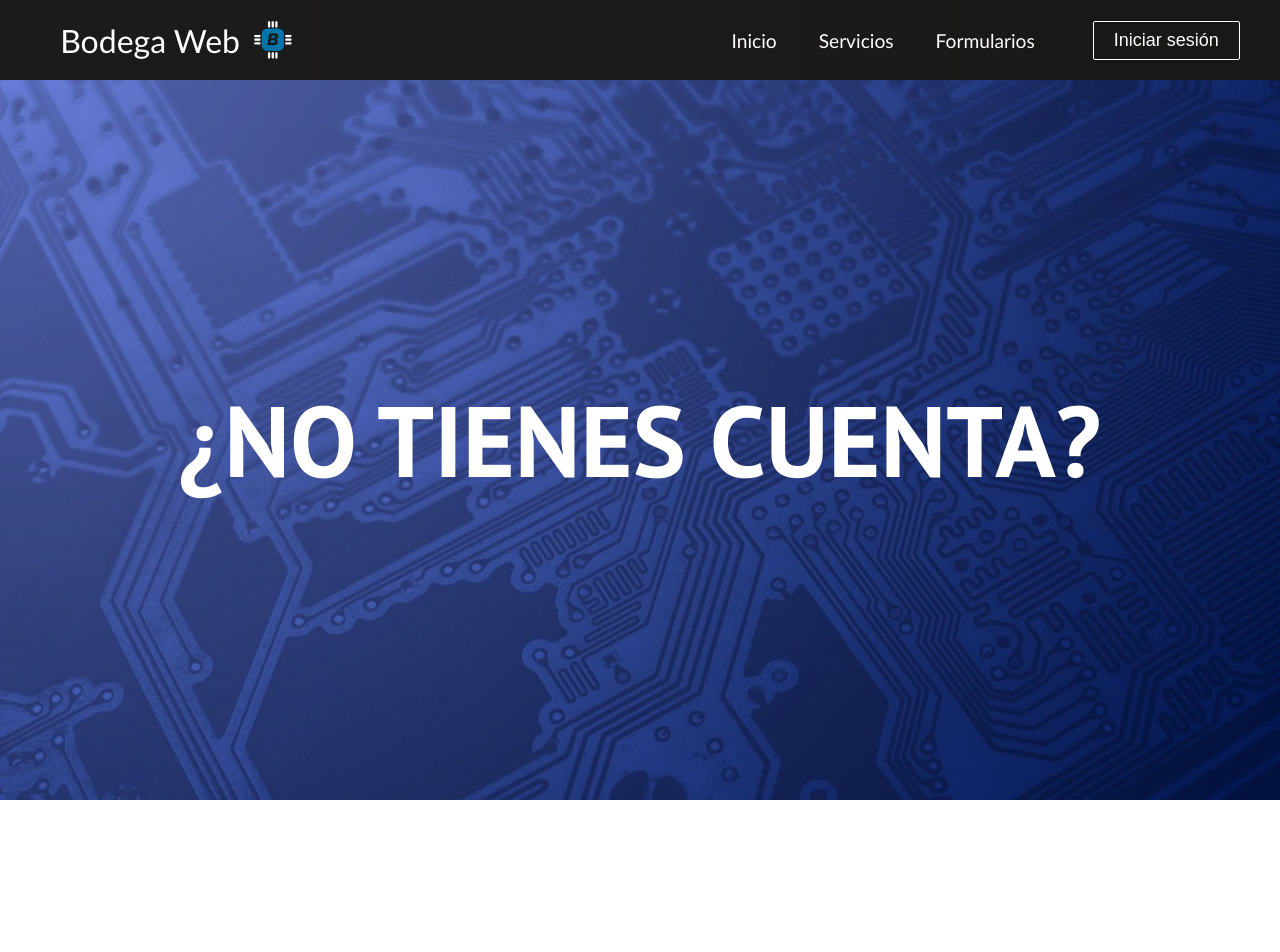
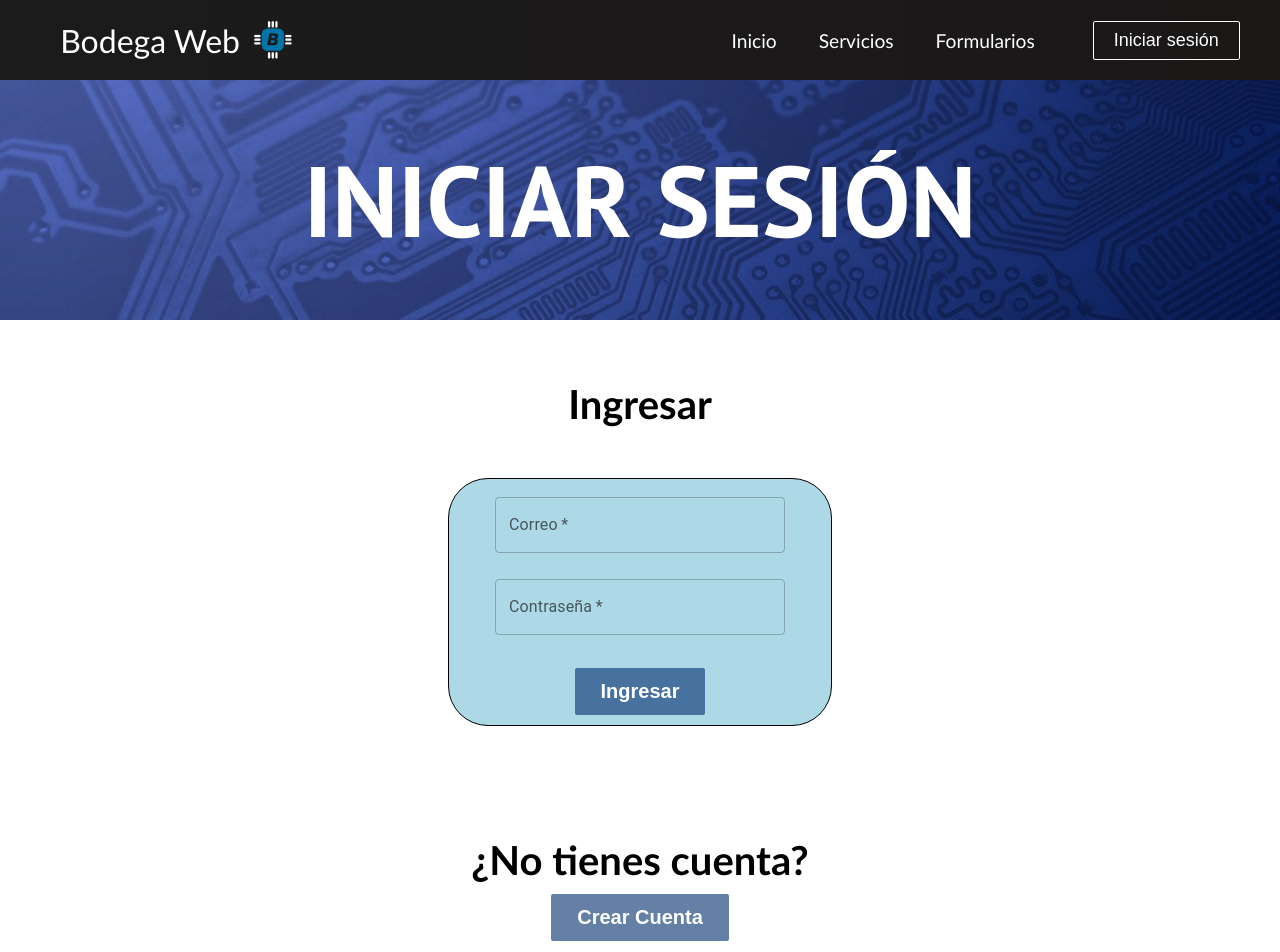
Before and after one commit to BODEGA-TEC/BODEGA_FRONTEND, a React (Create React App) app in the folder react-website-bodega/: page /log-in in a window 1280 px wide. Shown: the top 952 px of the page. Before the commit the page ends 800 px from the top, so only its background shows below. Built offline with nearby package versions, Linux system fonts and the light colour scheme.

Commit message:
Login
Frontend del login incluído.

```diff
--- a/react-website-bodega/src/App.css
+++ b/react-website-bodega/src/App.css
@@ -1,7 +1,7 @@
 * {
   box-sizing: border-box;
   margin: 0;
-  padding: 0;
+  padding: 1;
 }
 
 .home,
@@ -13,7 +13,7 @@
   font-family: 'PT Sans', sans-serif;
   margin: 0;
   display: flex;
-  height: 90vh;
+  height: 30vh;
   align-items: center;
   justify-content: center;
   font-size: 3rem;
--- a/react-website-bodega/src/components/Button/Button.css
+++ b/react-website-bodega/src/components/Button/Button.css
@@ -15,6 +15,13 @@
     background-color: var(--primary);
     color: #242424;
     border: 1px solid var(--primary);
+  }
+  .btn--secundary{
+    background-color:rgba(14, 56, 117, 0.637);
+    color: #ffffff;
+    font-weight: bold;
+    border: 2px black;
+    margin-bottom: 10px;
   }
 
   .btn--outline {
@@ -42,3 +49,10 @@
     color: #242424;
     transition: 250ms;
   }
+  .btn--secundary:hover {
+    transition: all 0.3s ease-out;
+    background: rgb(23, 31, 97);
+    color: #fffdfd;
+    transition: 250ms;
+    margin-bottom: 10px;
+  }
--- a/react-website-bodega/src/components/Button/Button.js
+++ b/react-website-bodega/src/components/Button/Button.js
@@ -1,7 +1,7 @@
 import React from 'react'
 import './Button.css';
 
-const STYLES = ['btn--primary', 'btn--outline', 'btn--test'];
+const STYLES = ['btn--primary', 'btn--secundary','btn--outline', 'btn--test'];
 const SIZES = ['btn--medium', 'btn--large'];
 
 export const Button = ({
--- a/react-website-bodega/src/components/Footer/Footer.js
+++ b/react-website-bodega/src/components/Footer/Footer.js
@@ -11,7 +11,7 @@ function Footer() {
             <div class='footer-link-items'>
               <h2>Sobre Nosotros</h2>
               <Link to='/services'>¿Cómo funciona?</Link>
-              <Link to='/'>Ubicación</Link>
+              <Link to='/services'>Ubicación</Link>
               <Link to='/terms'>Términos de servicio</Link>
             </div>
       </div>
--- a/react-website-bodega/src/components/HeroSection/HeroSection.css
+++ b/react-website-bodega/src/components/HeroSection/HeroSection.css
@@ -16,7 +16,7 @@ video {
 
 .hero-container {
   /* background: url('/public/images/img-home.jpg') center center/cover no-repeat; */
-  height: 100vh;
+  height: 50vh;
   width: 100%;
   display: flex;
   flex-direction: column;
--- a/react-website-bodega/src/pages/LogIn.js
+++ b/react-website-bodega/src/pages/LogIn.js
@@ -1,6 +1,83 @@
 import React from 'react';
 import '../App.css';
+import Footer from '../components/Footer/Footer';
+import Text from '../components/Text/Text';
+import Box from '@mui/material/Box';
+import TextField from '@mui/material/TextField';
+import { Button } from '../components/Button/Button';
 
 export default function LogIn() {
-  return <h1 className='log-in'>¿NO TIENES CUENTA?</h1>;
+  return (
+    <>
+    <h1 className='log-in'>INICIAR SESIÓN</h1>
+    <div style={{textAlign: 'center', paddingTop: '50px', marginLeft: "20%", marginRight: "20%", marginBottom: "50px"}}>
+        <Text
+          text_style = 'text_title'
+          text = 'Ingresar'
+        />
+    </div>
+    <div style={{marginTop: '50px', marginBottom: '50px', marginRight:'35%', marginLeft: '35%', textAlign:'center'}}>
+      <Box
+        component="form"
+        sx={{
+          backgroundColor: 'lightblue',
+          border: 1,
+          borderRadius: 10,
+          maxWidth: '100%',
+          '& .MuiTextField-root': { m: 1, width: '25ch' },
+        }}
+        noValidate
+        autoComplete="off"
+      >
+        <div style={{marginBottom: '10px', marginTop:'10px'}}>
+          <TextField
+
+            required
+            id="mail_login"
+            label="Correo"
+            defaultValue=""
+          />
+        </div>
+        <div style={{marginBottom: "25px"}}>
+          <TextField
+            required
+            id="pass_login"
+            label="Contraseña"
+            defaultValue=""
+          />
+        </div>
+        <Button
+          className='btns'
+          buttonStyle= 'btn--secundary'
+          buttonSize = 'btn--large'
+          onClick={boton_trig()}
+          >
+            Ingresar
+        </Button>
+      </Box>
+    </div>
+    <div style={{textAlign: 'center', paddingTop: '50px', marginLeft: "20%", marginRight: "20%", marginBottom: "50px"}}>
+        <Text
+          text_style = 'text_title'
+          text = '¿No tienes cuenta?'
+        />
+        <Button
+          className='btns'
+          buttonStyle= 'btn--secundary'
+          buttonSize = 'btn--large'
+          onClick={boton_trig()}
+          >
+          Crear Cuenta
+        </Button>
+    </div>
+
+    <Footer/>
+    </>
+  );
 }
+
+function boton_trig(){
+  return (
+    window.print()
+  );
+}
--- a/react-website-bodega/src/pages/Services.js
+++ b/react-website-bodega/src/pages/Services.js
@@ -2,7 +2,6 @@ import React from 'react';
 import '../App.css';
 import Text from '../components/Text/Text';
 import Footer from '../components/Footer/Footer';
-import {Link, Route} from 'react-router-dom';
 export default function Services() {
   return (
     <>
@@ -75,7 +74,7 @@ export default function Services() {
         />
         <a href='https://www.google.com/maps/place/Escuela+de+Ingenier%C3%ADa+Electr%C3%B3nica.+TEC/@9.8547925,-83.907679,18.75z/data=!4m12!1m6!3m5!1s0x8fa0dff29640d73b:0xc11e19b85da8947f!2sTecnol%C3%B3gico+de+Costa+Rica!8m2!3d9.857247!4d-83.912313!3m4!1s0x0:0xff093cc7301877ce!8m2!3d9.8548824!4d-83.9071411?hl=es-419'>Ver ubicación en Maps</a>
       </div>
-      <div style={{textAlign: 'center', paddingTop: '10px', marginLeft: "20%", marginRight: "20%", marginBottom: "50px"}}>
+      <div style={{textAlign: 'center', paddingTop: '10px', marginLeft: "20%", marginRight: "20%", marginBottom: "150px"}}>
         <Text
           text_style = 'text_title'
           text = 'Contactos'
```
Also changed, not shown: react-website-bodega/src/pages/CreateAcc.js (added).
